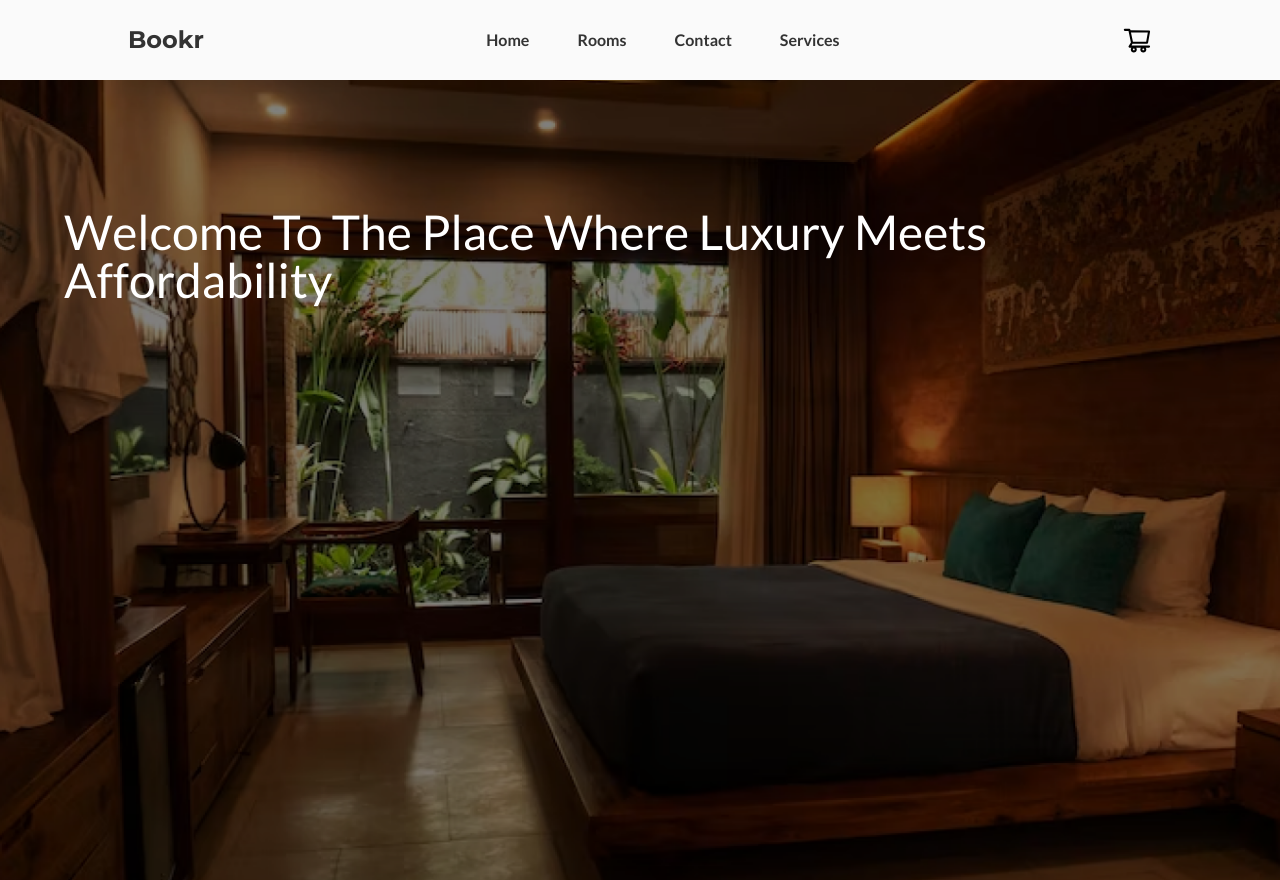
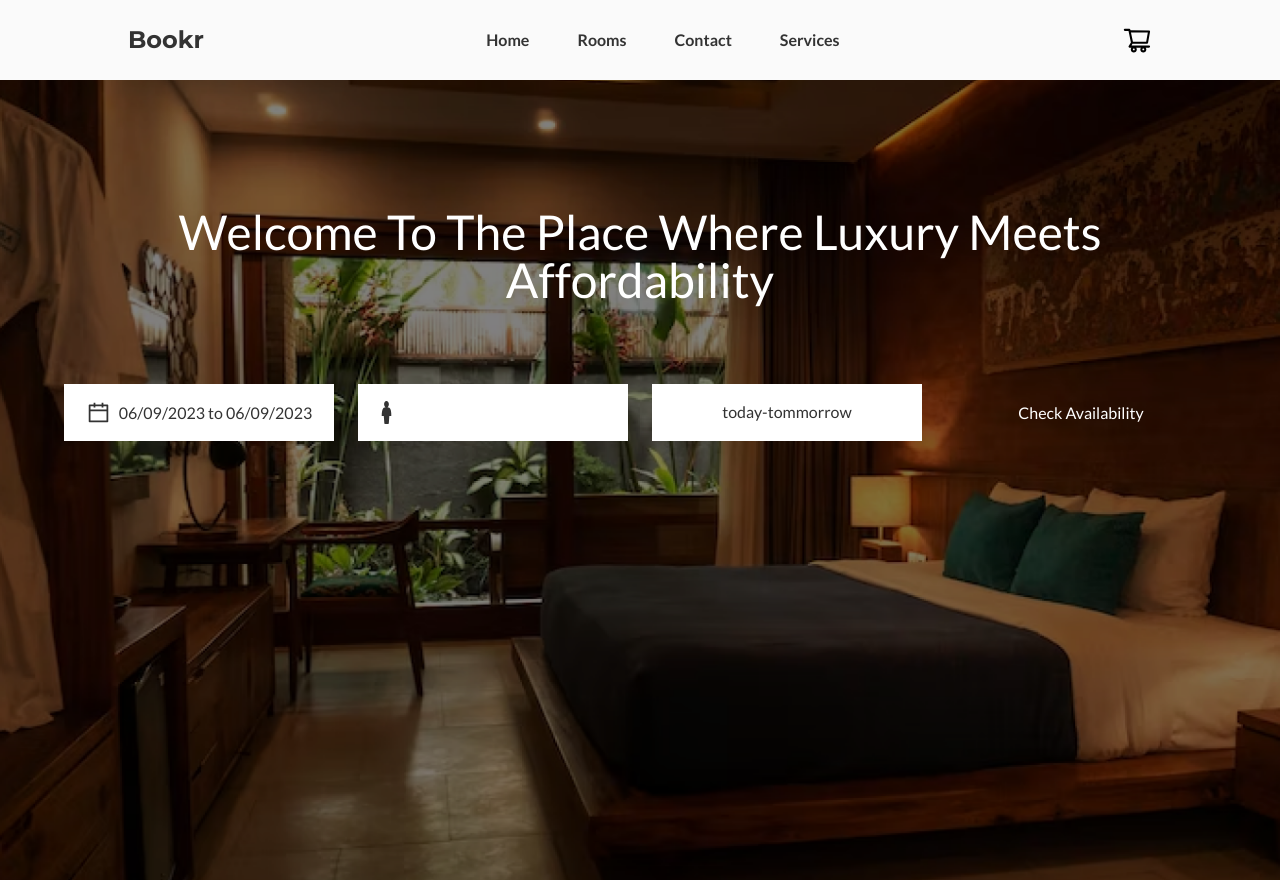
Before and after one commit to Sheriff-Oladimeji/bookr, a React (Vite) app: page / in a window 1280 px wide. Built offline with nearby package versions, Linux system fonts and the light colour scheme.

Commit message:
feat: add calender to header

```diff
--- a/package.json
+++ b/package.json
@@ -10,7 +10,9 @@
     "preview": "vite preview"
   },
   "dependencies": {
+    "date-fns": "^2.30.0",
     "react": "^18.2.0",
+    "react-date-range": "^1.4.0",
     "react-dom": "^18.2.0",
     "react-icons": "^4.9.0",
     "react-router-dom": "^6.12.1"
--- a/src/components/header/Header.jsx
+++ b/src/components/header/Header.jsx
@@ -1,15 +1,74 @@
-
-
+import { useState } from "react";
+import { AiOutlineCalendar } from "react-icons/ai";
+import { GiPerson } from "react-icons/gi";
+import { DateRange } from "react-date-range";
+import "react-date-range/dist/styles.css";
+import "react-date-range/dist/theme/default.css";
+import { format } from "date-fns";
 const Header = () => {
+  const [date, setDate] = useState([
+    {
+      startDate: new Date(),
+      endDate: new Date(),
+      key: "selection",
+    },
+  ]);
+  const [openDate, setOpenDate] = useState(false);
+  const [options, setOptions] = useState({
+    adult: 1,
+    children: 2,
+    room: 1,
+  });
+  const [openOptions, setOPenOptions] = useState(false);
+  const handleOption = (name, operation) => {
+    setOptions((prev) => {
+      return {
+        ...prev,
+        [name]: operation === "i" ? options[name] + 1 : options[name] - 1,
+      };
+    });
+  };
   return (
     <header className="header font-lato">
       <div className="flex flex-col justify-center items-center pt-32  w-[90%] mx-auto">
-        <h1 className="text-3xl  sm:text-4xl md:text-5xl mx-auto">
+        <h1 className="text-3xl  sm:text-4xl md:text-5xl mx-auto text-center">
           Welcome To The Place Where Luxury Meets Affordability
         </h1>
+        <div className="grid md:grid-cols-4 gap-6 w-full mt-20">
+          <div className="box">
+            <span
+              className="flex items-center gap-2 justify-center"
+              onClick={() => setOpenDate(!openDate)}
+            >
+              <AiOutlineCalendar size={25} />
+              {`${format(date[0].startDate, "MM/dd/yyyy")} to ${format(
+                date[0].endDate,
+                "MM/dd/yyyy"
+              )}`}
+            </span>
+            {openDate && (
+              <DateRange
+                editableDateInputs={true}
+                onChange={(item) => setDate([item.selection])}
+                moveRangeOnFirstSelection={false}
+                ranges={date}
+                className="shadow-[rgba(0,_0,_0,_0.25)_0px_25px_50px_-12px]"
+              />
+            )}
+          </div>
+          <div className="box">
+            <span >
+              <GiPerson size={25} />
+            </span>
+          </div>
+          <div className="box">
+            <span>today-tommorrow</span>
+          </div>
+          <button>Check Availability</button>
+        </div>
       </div>
     </header>
   );
-}
+};
 
-export default Header
+export default Header;
--- a/src/index.css
+++ b/src/index.css
@@ -9,6 +9,9 @@
     @apply text-dark hover:text-brown  cursor-pointer;
   }
 }
+.box{
+  @apply bg-white cursor-pointer text-dark flex-col items-center justify-center p-4 text-center;
+}
 .header{
   background: url("./assets/header.png") no-repeat center center;
   background-size: cover;
```
Also changed, not shown: 1 other file (tests, documents, lock files or other folders).
